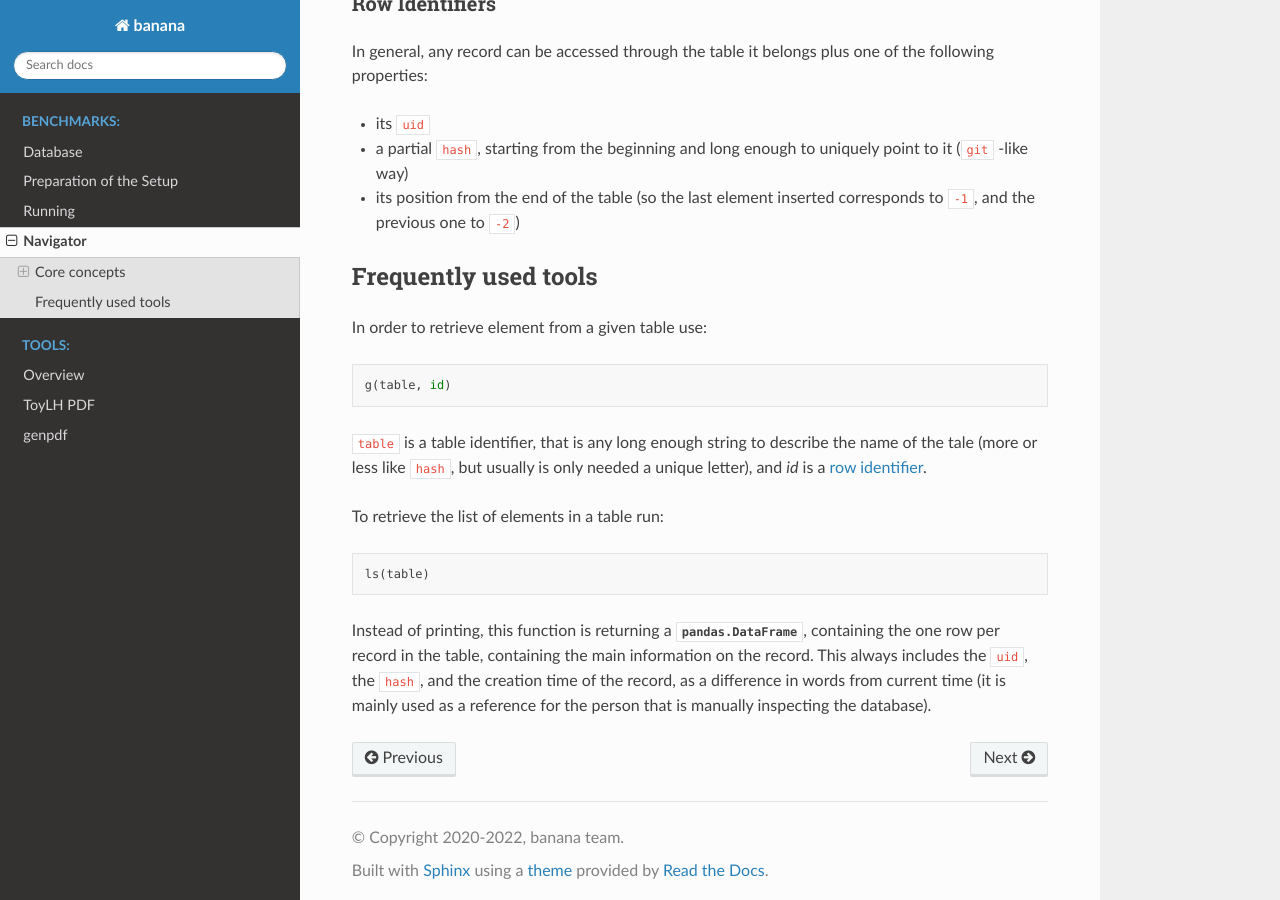
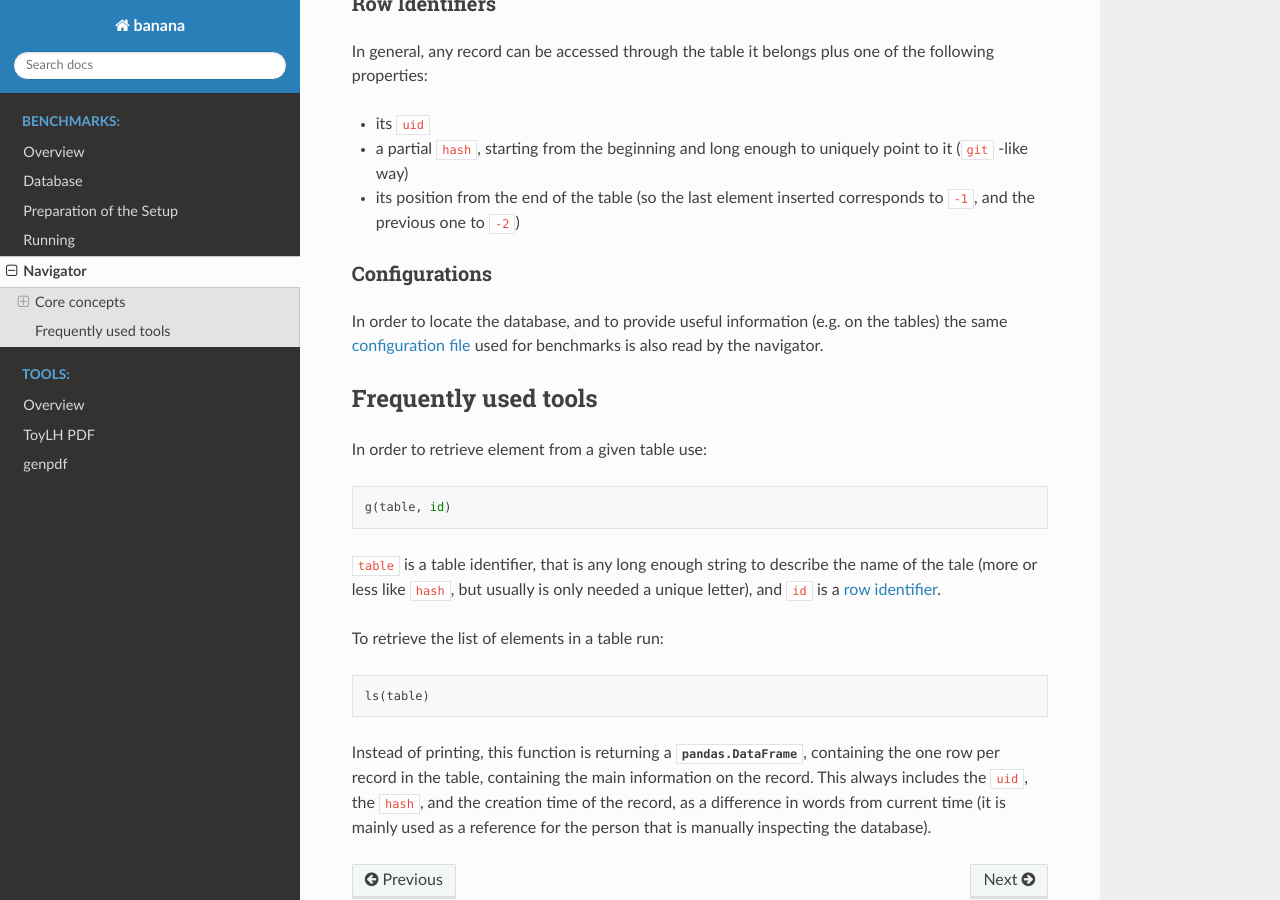
Before and after one commit to N3PDF/banana, a Sphinx documentation site: the page built from docs/source/benchmarks/navigator.rst, in a window 1280 px wide and 900 px high, scrolled down 899 px. Built offline with Sphinx 7.4.7 and the Read the Docs theme 2.0.0, drawn with Linux system fonts in a browser that asks for light colours; pages that are not in the unit, such as notebooks, are missing from menus.

Commit message:
Provide information about config file

```diff
--- a/docs/source/benchmarks/navigator.rst
+++ b/docs/source/benchmarks/navigator.rst
@@ -52,6 +52,13 @@ the following properties:
 - its position from the end of the table (so the last element inserted
   corresponds to ``-1``, and the previous one to ``-2``)
 
+Configurations
+~~~~~~~~~~~~~~
+
+In order to locate the database, and to provide useful information (e.g. on the
+tables) the same :ref:`configuration file<configs>` used for benchmarks is also
+read by the navigator.
+
 Frequently used tools
 ---------------------
 
@@ -61,7 +68,7 @@ In order to retrieve element from a given table use::
 
 ``table`` is a table identifier, that is any long enough string to describe the
 name of the tale (more or less like ``hash``, but usually is only needed a
-unique letter), and `id` is a :ref:`row identifier <row-id>`.
+unique letter), and ``id`` is a :ref:`row identifier <row-id>`.
 
 To retrieve the list of elements in a table run::
 
--- a/docs/source/index.rst
+++ b/docs/source/index.rst
@@ -29,6 +29,7 @@ In addition we provide a list of :doc:`tools/overview`.
    :caption: Benchmarks:
    :hidden:
 
+   benchmarks/overview
    benchmarks/db
    benchmarks/setup
    benchmarks/running
```
Also changed, not shown: docs/source/benchmarks/overview.rst (added, +48 -0 lines).
